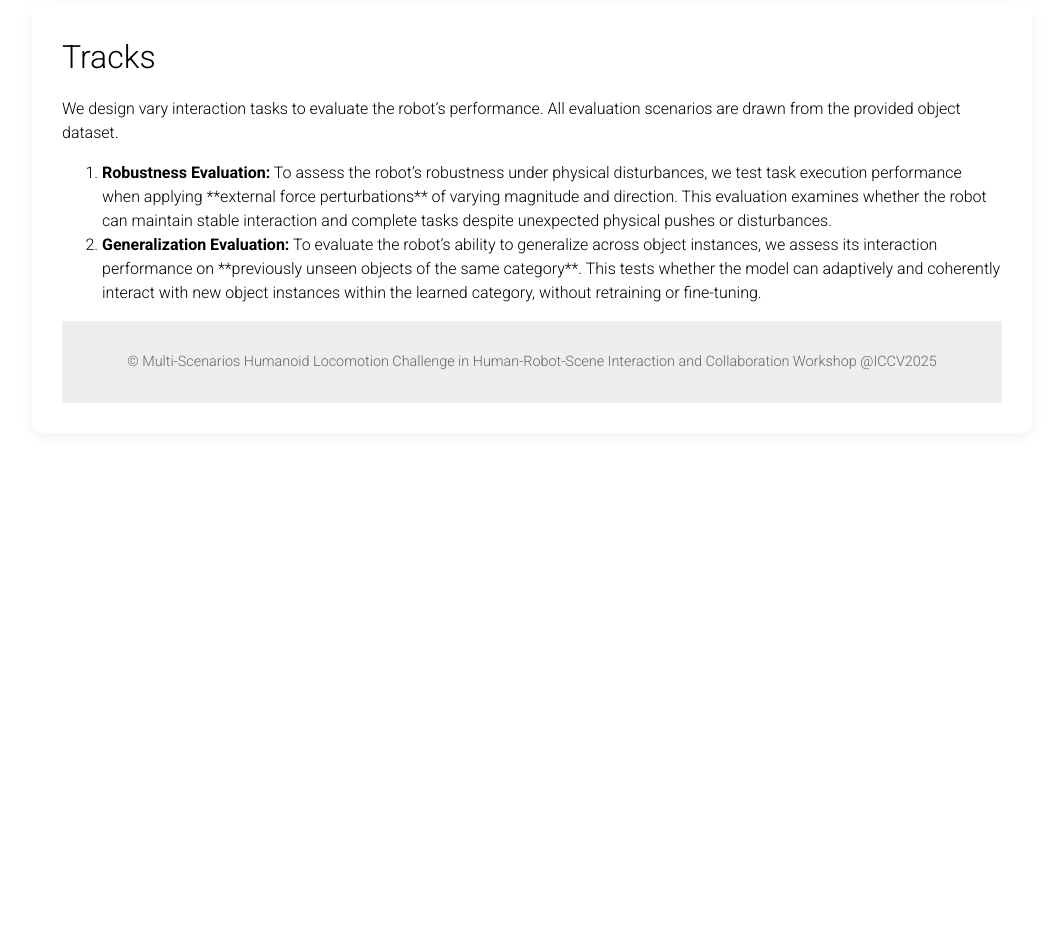
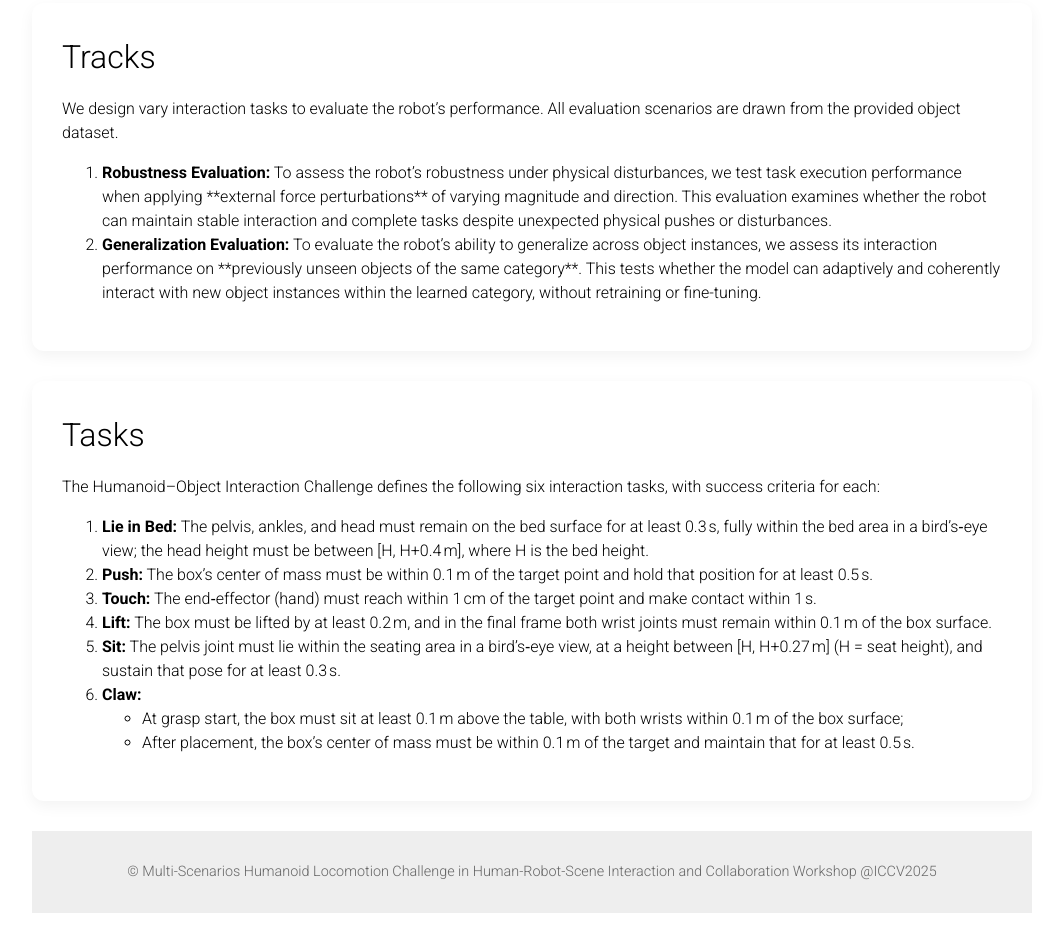
Before and after one commit to hyangwork01/Humanoid-Object-Interaction-Bench, a plain HTML site: page docs/index.html in a window 1280 px wide. Shown: the part 2455-3406 px from the top of the page, without its empty margins (108-1171 px from the left). Before the commit the page ends 2958 px from the top, so only its background shows below. Drawn offline with nearby package versions, Linux system fonts and the light colour scheme.

Commit message:
hoi v1.1

```diff
--- a/docs/index.html
+++ b/docs/index.html
@@ -133,6 +133,43 @@
           <strong>Generalization Evaluation:</strong> To evaluate the robot’s ability to generalize across object instances, we assess its interaction performance on **previously unseen objects of the same category**. This tests whether the model can adaptively and coherently interact with new object instances within the learned category, without retraining or fine-tuning.
         </li>
       </ol>
+    </div>
+
+
+    <div class="section" id="tracks">
+      <h2>Tasks</h2>
+      <p>The Humanoid–Object Interaction Challenge defines the following six interaction tasks, with success criteria for each:</p>
+
+      <ol>
+        <li>
+          <strong>Lie in Bed:</strong>
+          The pelvis, ankles, and head must remain on the bed surface for at least 0.3 s, fully within the bed area in a bird’s‑eye view; the head height must be between [H, H+0.4 m], where H is the bed height.
+        </li>
+        <li>
+          <strong>Push:</strong>
+          The box’s center of mass must be within 0.1 m of the target point and hold that position for at least 0.5 s.
+        </li>
+        <li>
+          <strong>Touch:</strong>
+          The end‑effector (hand) must reach within 1 cm of the target point and make contact within 1 s.
+        </li>
+        <li>
+          <strong>Lift:</strong>
+          The box must be lifted by at least 0.2 m, and in the final frame both wrist joints must remain within 0.1 m of the box surface.
+        </li>
+        <li>
+          <strong>Sit:</strong>
+          The pelvis joint must lie within the seating area in a bird’s‑eye view, at a height between [H, H+0.27 m] (H = seat height), and sustain that pose for at least 0.3 s.
+        </li>
+        <li>
+          <strong>Claw:</strong>
+          <ul>
+            <li>At grasp start, the box must sit at least 0.1 m above the table, with both wrists within 0.1 m of the box surface;</li>
+            <li>After placement, the box’s center of mass must be within 0.1 m of the target and maintain that for at least 0.5 s.</li>
+          </ul>
+        </li>
+      </ol>
+    </div>
 
       <!-- <div class="terrain-grid">
         <div class="terrain-item">
@@ -257,6 +294,8 @@
       <p>© Multi-Scenarios Humanoid Locomotion Challenge in Human-Robot-Scene Interaction and Collaboration Workshop @ICCV2025</p>
     </footer>
   </div>
+
+
   <script src="https://unpkg.com/swiper/swiper-bundle.min.js"></script>
   <script>
     const videoSwiper = new Swiper('.video-carousel', {
```
